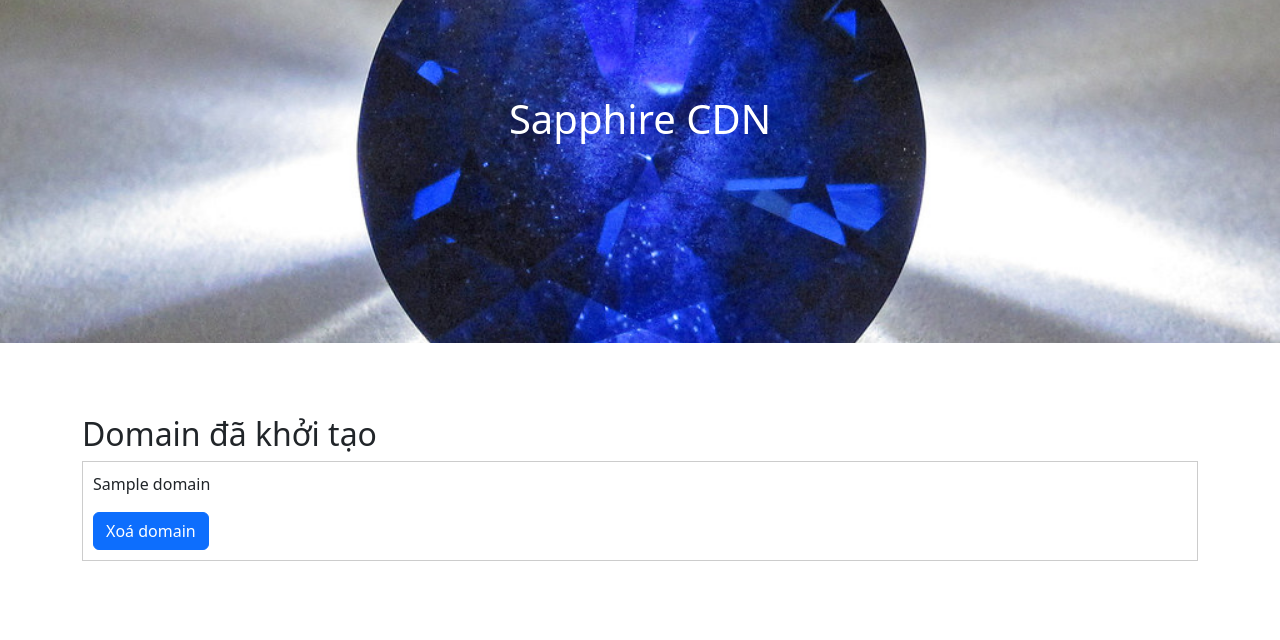
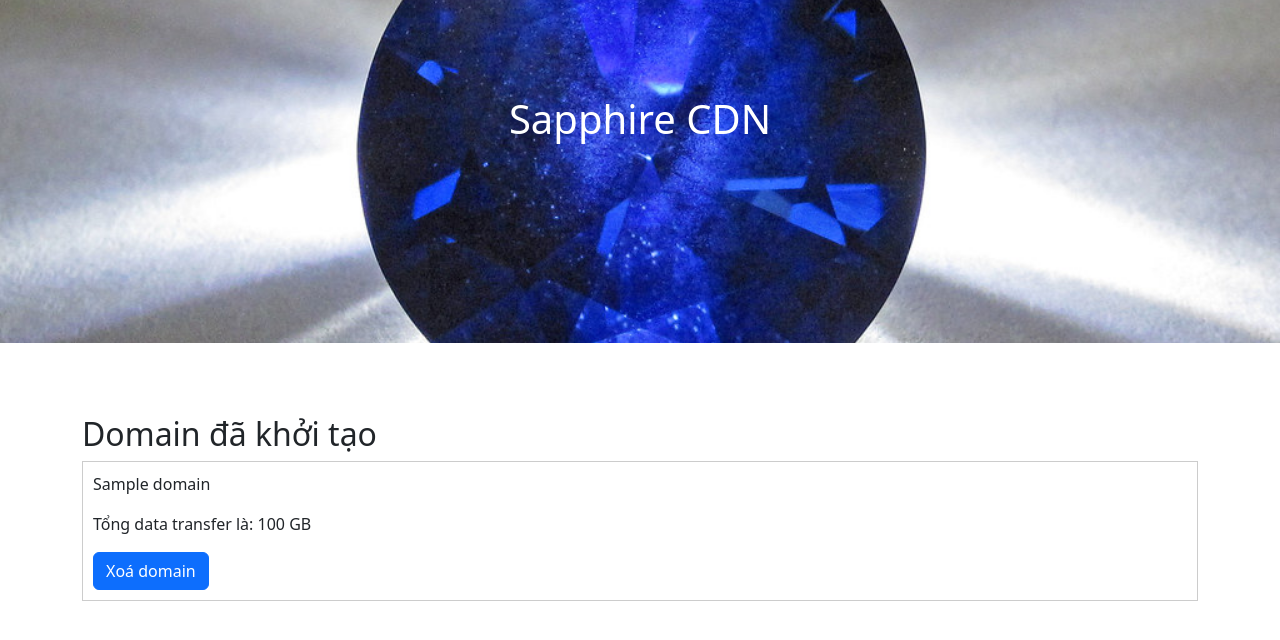
Before and after one commit to NguyenQuangMinh0504/cdn_dashboard, a Django app: template templates/index.html in a window 1280 px wide. Shown: the part 57-697 px from the top of the page. Run offline with Django 4.2, Linux system fonts and the light colour scheme; the template is opened without the code that fills it: most values are stand-ins (such as "Sample title", 1, 10 or a date in 2020).

Commit message:
Update index.html

```diff
--- a/templates/index.html
+++ b/templates/index.html
@@ -22,6 +22,7 @@
       {% for domain in domains %}
       <div style="border: 1px solid #ccc; padding: 10px; margin-bottom: 10px;">
           <p>{{ domain.domain }}</p>
+          <p>Tổng data transfer là: 100 GB</p>
           <form action="/delete/" method="post">
             {% csrf_token %}
             <button type="submit" class="btn btn-primary">Xoá domain</button>
```
